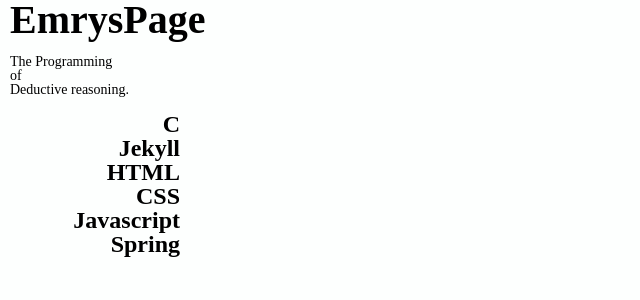
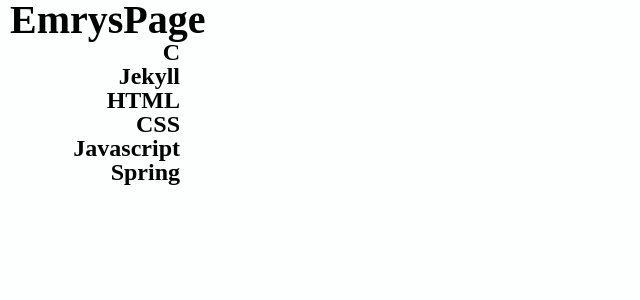
Before and after one commit to ProjectTavern/deprecated-winterguard.github.io, a Jekyll site: the page built from index.html, in a window 1280 px wide. Shown: the top 300 px of the page, without its empty margins (0-640 px from the left). Built offline with Jekyll 4.4.1, drawn with Linux system fonts in a browser that asks for light colours; nearby versions of some CDN libraries; the list of posts is cut into pages by our own code; a style sheet for code colours, icons or effects is not loaded.

Commit message:
Update main_title.html

```diff
--- a/_includes/main_title.html
+++ b/_includes/main_title.html
@@ -1,2 +1,5 @@
-<h1 class="blogTitle"><a href="https://qoov.github.io" class="blogTitleAnchor">EmrysPage</a></h1>
-<p style="font-size:14px;font-weight:100">The Programming<br>of<br>Deductive reasoning.</p>
+<h1 class="blogTitle">
+  <a href="https://qoov.github.io" class="blogTitleAnchor">
+    EmrysPage
+  </a>
+</h1>
```
